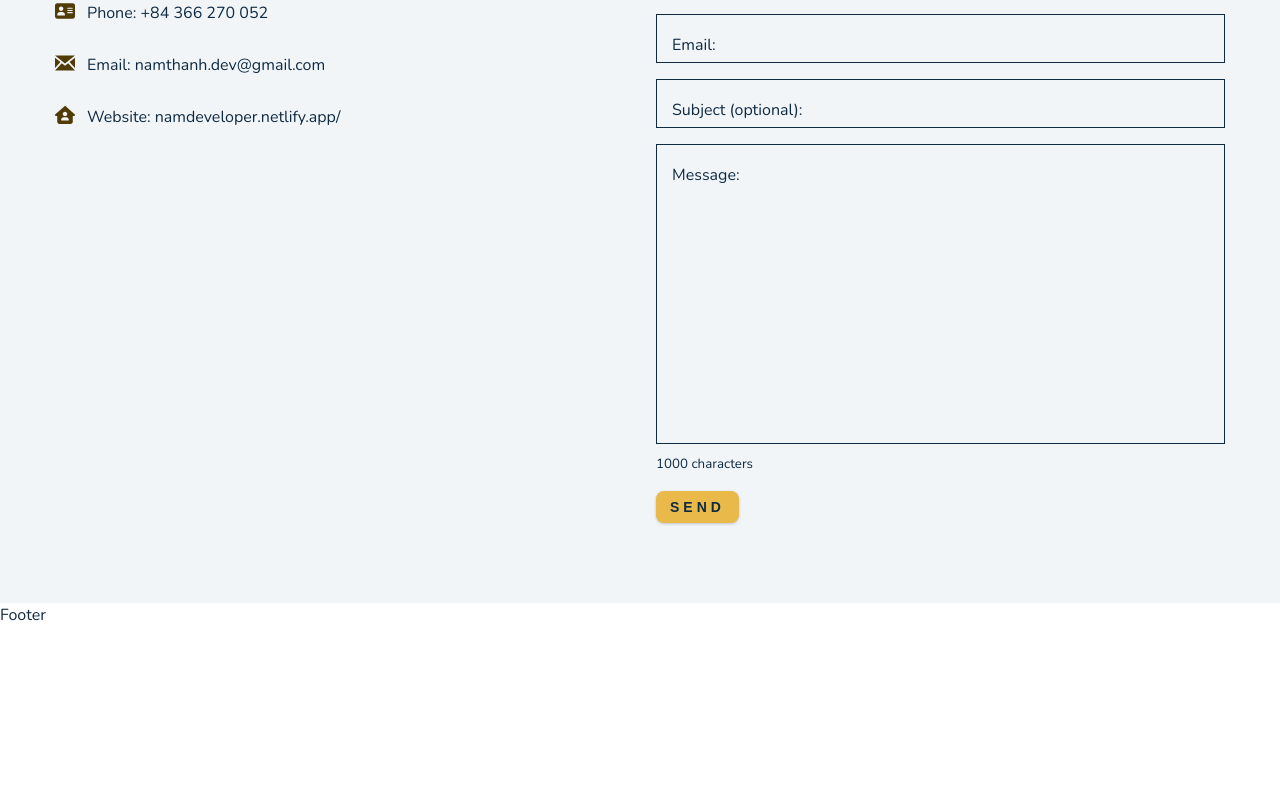
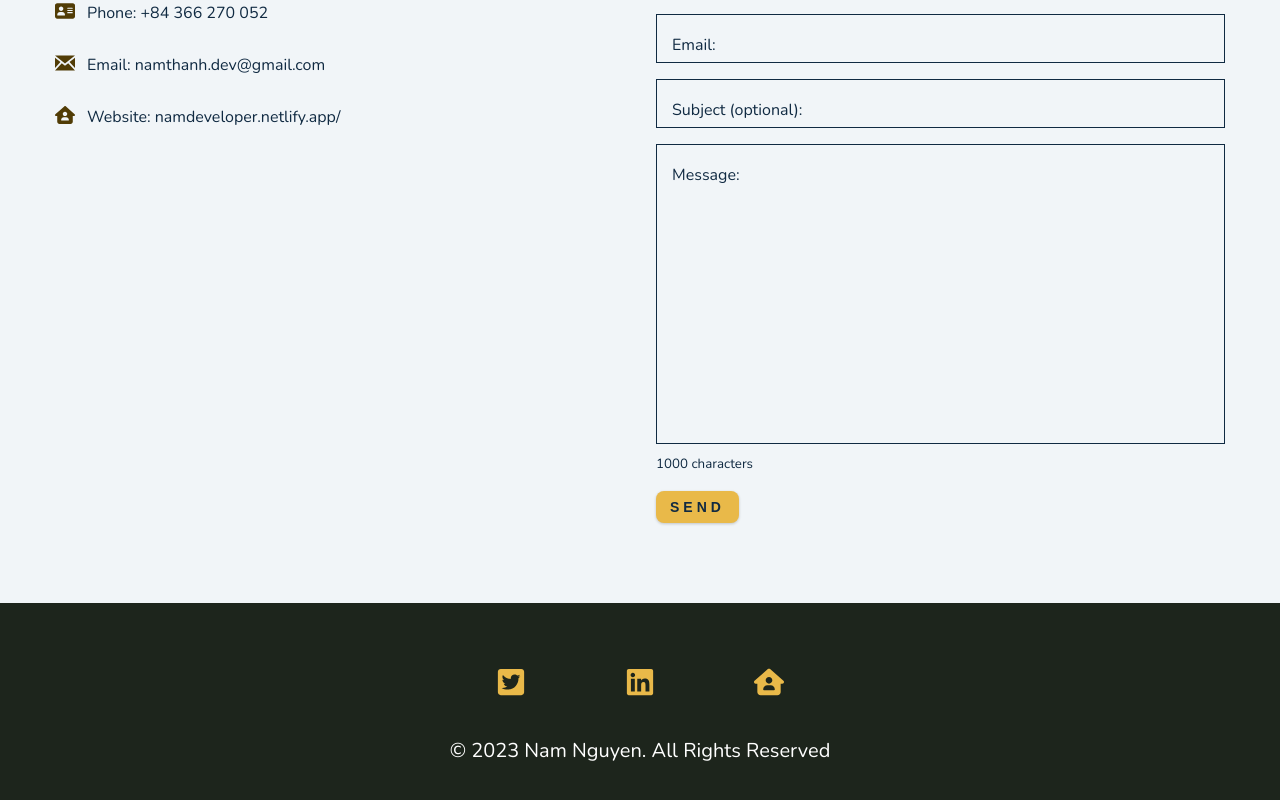
Before and after one commit to namnguyen-dev/personal-portfolio-reactjs, a React (Vite) app: page / in a window 1280 px wide. Shown: the part 4889-5689 px from the top of the page. Before the commit the page ends 5516 px from the top, so only its background shows below. Built offline with nearby package versions, Linux system fonts and the light colour scheme; a web font is replaced by a local one.

Commit message:
add Footer

```diff
--- /dev/null
+++ b/src/components/Footer/Footer.css
@@ -0,0 +1,34 @@
+.footer {
+  padding: 2rem 0;
+  background: #1d251c;
+  display: grid;
+  place-items: center;
+}
+
+.footer .social-icons {
+  display: flex;
+  align-items: center;
+  justify-content: space-between;
+  max-width: 90vw;
+  margin: 2rem auto;
+}
+
+.footer .social-icon svg {
+  fill: var(--clr-primary-5);
+}
+.footer .social-icon svg:hover {
+  fill: var(--clr-primary-7);
+}
+
+.footer p {
+  font-size: 1rem;
+  text-transform: capitalize;
+  text-align: center;
+  color: #fff;
+}
+
+@media screen and (min-width: 320px) {
+  .footer p {
+    font-size: 1.25rem;
+  }
+}
--- /dev/null
+++ b/src/components/Footer/Footer.jsx
@@ -0,0 +1,19 @@
+import React from 'react';
+import SocialLinks from '../Navbar/SocialLinks/SocialLinks';
+import './Footer.css';
+
+const Footer = () => {
+  return (
+    <footer className="footer">
+      <div className="section-center">
+        <SocialLinks />
+        <p>
+          &copy; <span>{new Date().getFullYear()}</span> Nam Nguyen. all rights
+          reserved
+        </p>
+      </div>
+    </footer>
+  );
+};
+
+export default Footer;
--- a/src/components/index.jsx
+++ b/src/components/index.jsx
@@ -1,6 +1,6 @@
 import About from './About/About';
 import Contact from './Contact/Contact';
-import Footer from './Footer';
+import Footer from './Footer/Footer';
 import Hero from './Hero/Hero';
 import Portfolio from './Portfolio/Portfolio';
 import Skills from './Skills/Skills';
```
